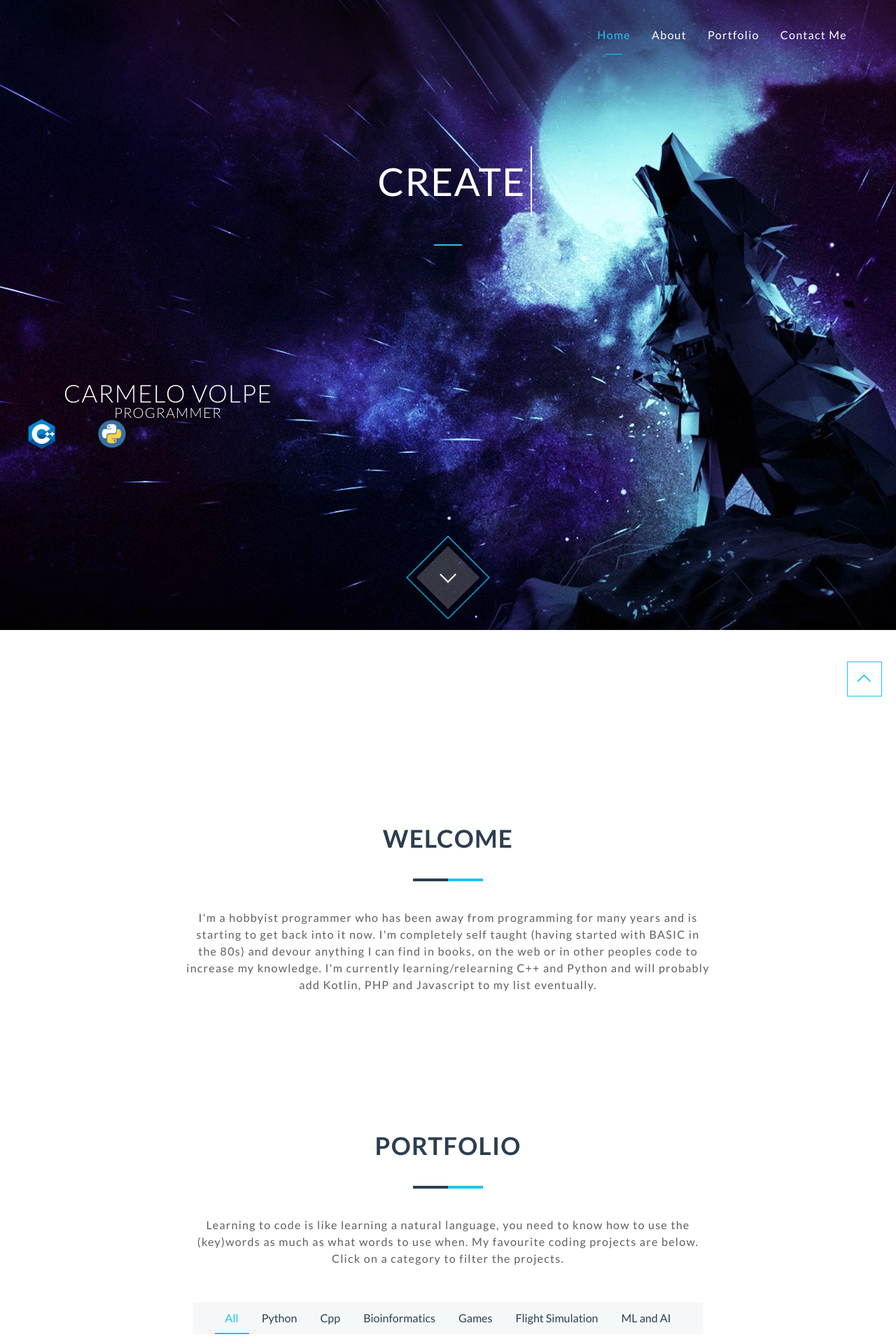
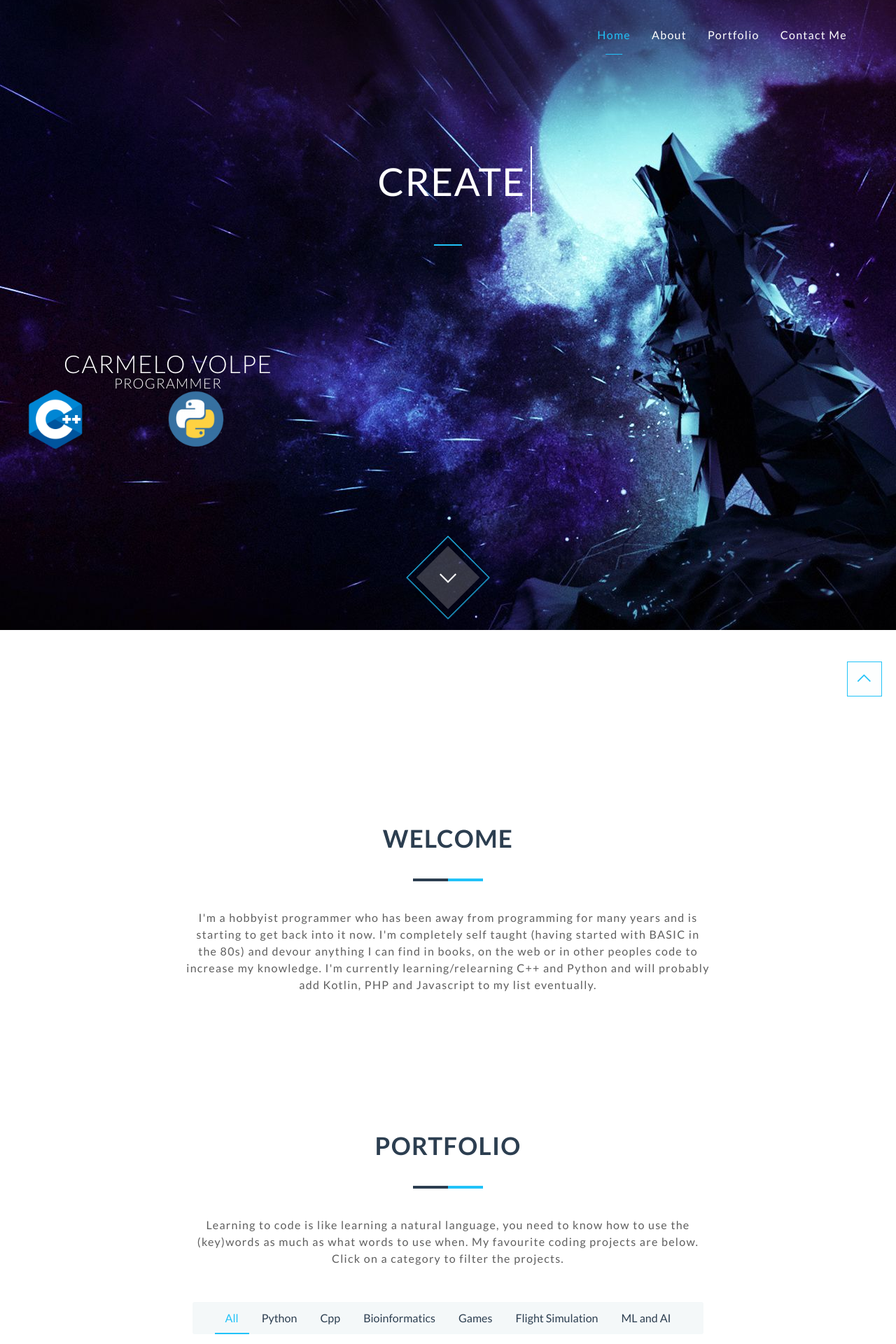
Before and after one commit to Gamernaut/gamernaut.github.io, a Jekyll site: the page built from index.html, in a window 1280 px wide. Shown: the top 1920 px of the page at 70% size. Built offline with Jekyll 4.4.1, drawn with Linux system fonts in a browser that asks for light colours; nearby versions of some CDN libraries.

Commit message:
Update header.html

```diff
--- a/_includes/header.html
+++ b/_includes/header.html
@@ -65,7 +65,7 @@
             <div style="position:absolute; bottom:0">
               <h2 class="thin">{{ site.header-title }}</h2>
               <h3 class="thin">{{ site.header-tagline }}</h3>
-                <table style="width:50%">
+                <table>
                   <tr style="text-align:center">
                     <td><img src="{{ site.baseurl }}/images/logos/cplusplus.png" width="40%"alt="Cplusplus.png logo"/></td>
                     <td><img src="{{ site.baseurl }}/images/logos/python.png" width="40%" alt="Python.png logo"/></td>
```
